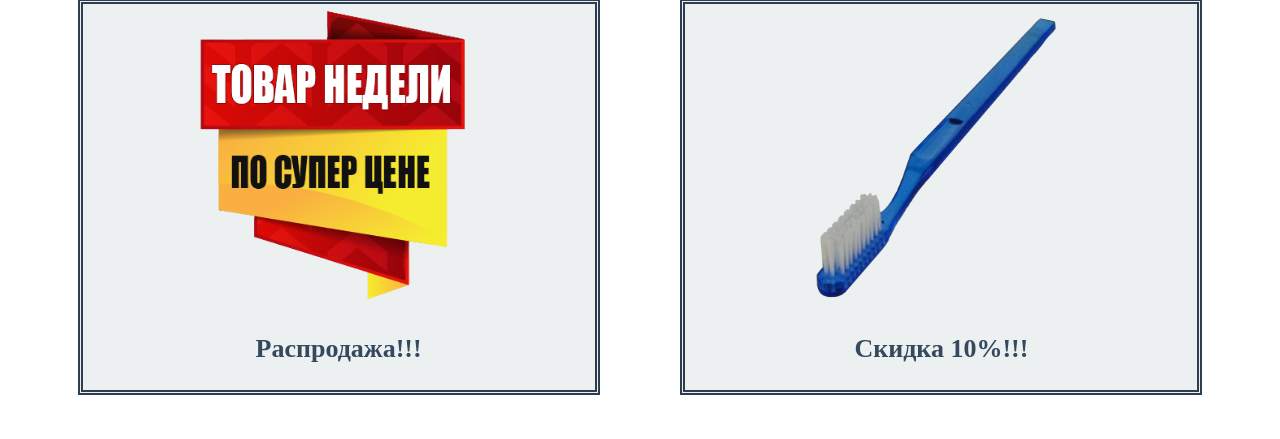
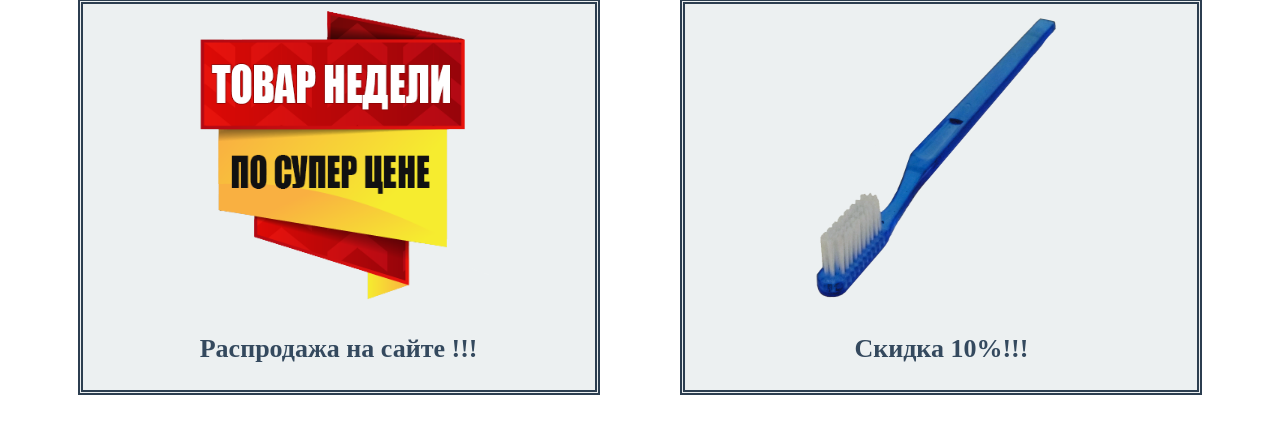
Before and after one commit to gofer064/python-lesson, a Flask app: page / in a window 1280 px wide. Shown: the part 99-538 px from the top of the page. Run offline with Flask 2, Linux system fonts and the light colour scheme; a user stored in the database is signed in.

Commit message:
edit content

```diff
--- a/templates/index.html
+++ b/templates/index.html
@@ -25,7 +25,7 @@
             <div class='card'>
                 <a href="/product1">
                     <img src="/static/images/promotion.png" width="300" height="300">
-                    <p class = "prom">Распродажа!!!</p>
+                    <p class = "prom">Распродажа на сайте !!!</p>
                 </a>
             </div>
 
```
